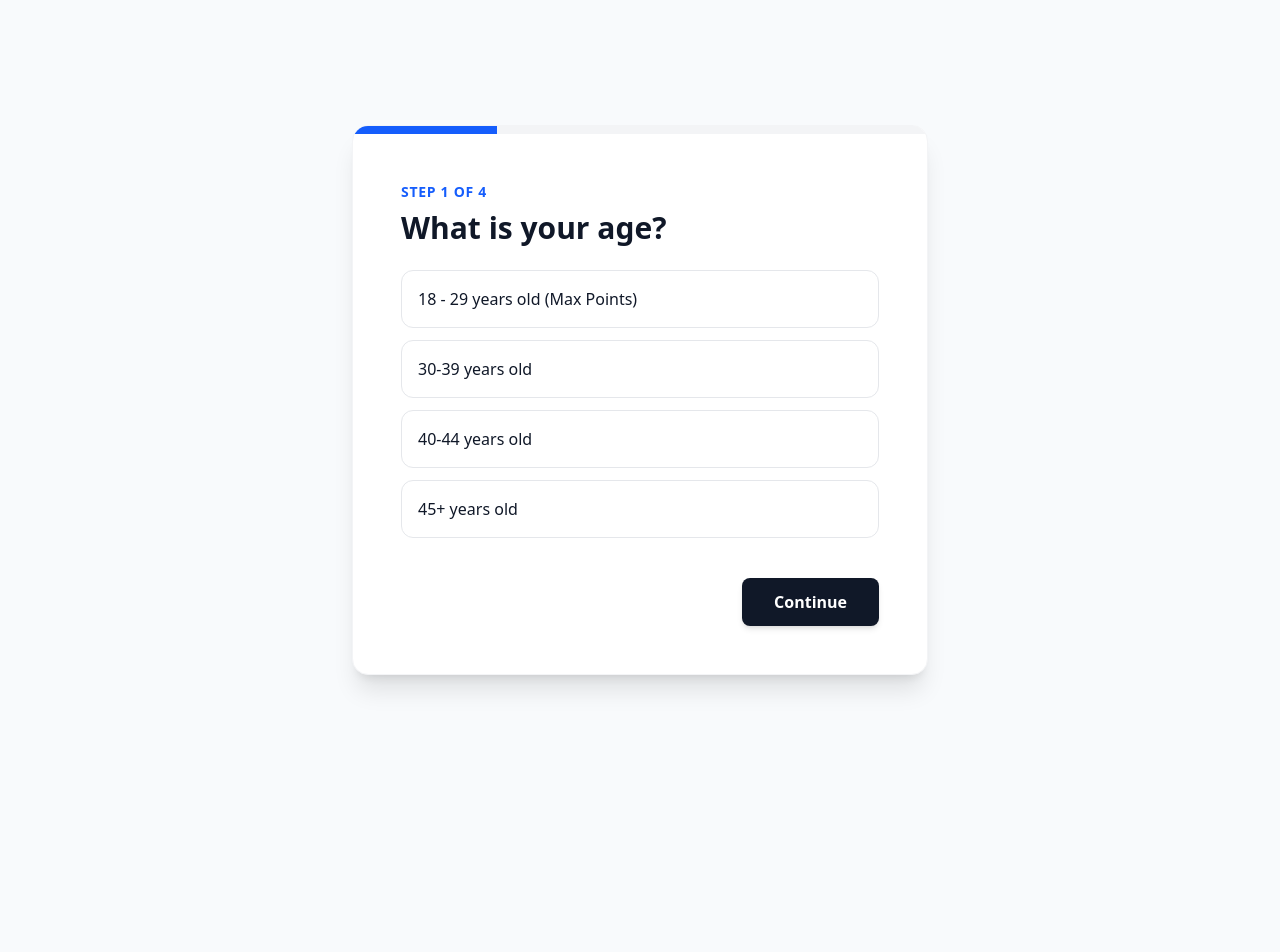
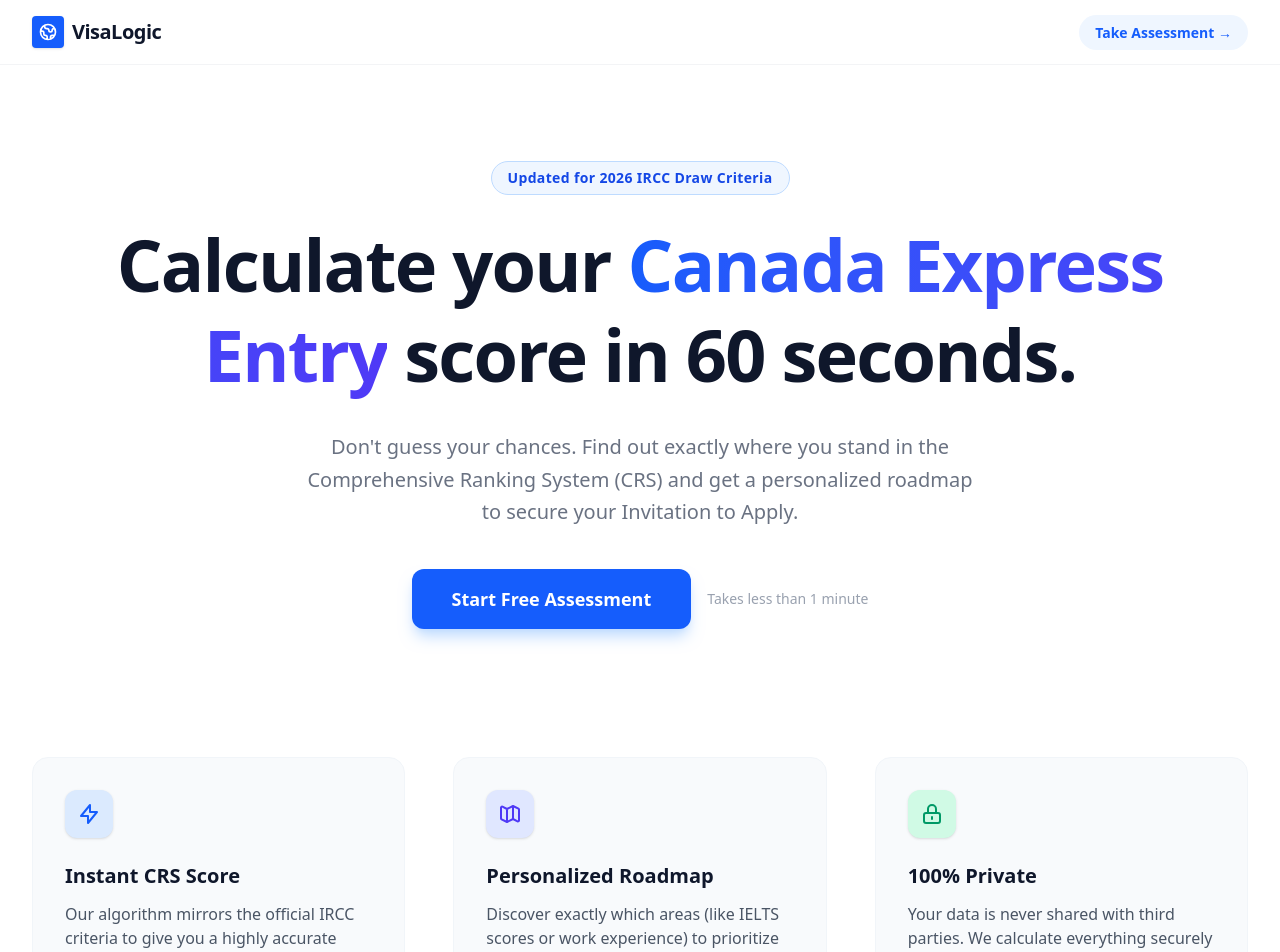
Before and after one commit to squarepegng/visalogic, a Next.js app: page / in a window 1280 px wide. Shown: the top 952 px of the page. Before the commit the page ends 800 px from the top, so only its background shows below. Built offline with nearby package versions, Linux system fonts and the light colour scheme.

Commit message:
Add modern landing page and move assessment to /assessment route

```diff
--- /dev/null
+++ b/src/app/assessment/page.tsx
@@ -0,0 +1,150 @@
+'use client';
+
+import { useState } from 'react';
+
+// CRS Mock Logic Calculator
+const calculateScore = (answers: { age: string; education: string; language: string; experience: string }) => {
+  let score = 0;
+  // Age
+  if (answers.age === '18-29') score += 110;
+  else if (answers.age === '30-39') score += 70;
+  else if (answers.age === '40-44') score += 40;
+  else if (answers.age === '45+') score += 0;
+
+  // Education
+  if (answers.education === 'masters_phd') score += 135;
+  else if (answers.education === 'bachelors') score += 120;
+  else if (answers.education === 'high_school') score += 30;
+
+  // Language (IELTS)
+  if (answers.language === 'excellent') score += 136;
+  else if (answers.language === 'good') score += 90;
+  else if (answers.language === 'basic') score += 40;
+
+  // Experience
+  if (answers.experience === '3_plus') score += 50;
+  else if (answers.experience === '1_2') score += 25;
+  else if (answers.experience === 'none') score += 0;
+
+  return score;
+};
+
+export default function EligibilityTest() {
+  const [step, setStep] = useState(1);
+  const [answers, setAnswers] = useState({
+    age: '',
+    education: '',
+    language: '',
+    experience: ''
+  });
+
+  const handleSelect = (field: string, value: string) => {
+    setAnswers({ ...answers, [field]: value });
+  };
+
+  const nextStep = () => {
+    if (step < 5) setStep(step + 1);
+  };
+
+  const renderStep = () => {
+    switch (step) {
+      case 1:
+        return (
+          <div className="animate-fade-in">
+            <h1 className="text-3xl font-bold mb-6">What is your age?</h1>
+            <div className="space-y-3">
+              {['18-29', '30-39', '40-44', '45+'].map((val) => (
+                <button key={val} onClick={() => handleSelect('age', val)} className={`w-full text-left p-4 border rounded-xl ${answers.age === val ? 'border-blue-500 bg-blue-50' : 'border-gray-200 hover:bg-gray-50'}`}>
+                  {val === '18-29' ? '18 - 29 years old (Max Points)' : `${val} years old`}
+                </button>
+              ))}
+            </div>
+          </div>
+        );
+      case 2:
+        return (
+          <div className="animate-fade-in">
+            <h1 className="text-3xl font-bold mb-6">Highest level of education?</h1>
+            <div className="space-y-3">
+              <button onClick={() => handleSelect('education', 'masters_phd')} className={`w-full text-left p-4 border rounded-xl ${answers.education === 'masters_phd' ? 'border-blue-500 bg-blue-50' : 'border-gray-200'}`}>Master's or Ph.D.</button>
+              <button onClick={() => handleSelect('education', 'bachelors')} className={`w-full text-left p-4 border rounded-xl ${answers.education === 'bachelors' ? 'border-blue-500 bg-blue-50' : 'border-gray-200'}`}>Bachelor's Degree</button>
+              <button onClick={() => handleSelect('education', 'high_school')} className={`w-full text-left p-4 border rounded-xl ${answers.education === 'high_school' ? 'border-blue-500 bg-blue-50' : 'border-gray-200'}`}>High School Diploma</button>
+            </div>
+          </div>
+        );
+      case 3:
+        return (
+          <div className="animate-fade-in">
+            <h1 className="text-3xl font-bold mb-6">English Proficiency (IELTS)?</h1>
+            <div className="space-y-3">
+              <button onClick={() => handleSelect('language', 'excellent')} className={`w-full text-left p-4 border rounded-xl ${answers.language === 'excellent' ? 'border-blue-500 bg-blue-50' : 'border-gray-200'}`}>Excellent (CLB 9+)</button>
+              <button onClick={() => handleSelect('language', 'good')} className={`w-full text-left p-4 border rounded-xl ${answers.language === 'good' ? 'border-blue-500 bg-blue-50' : 'border-gray-200'}`}>Good (CLB 7-8)</button>
+              <button onClick={() => handleSelect('language', 'basic')} className={`w-full text-left p-4 border rounded-xl ${answers.language === 'basic' ? 'border-blue-500 bg-blue-50' : 'border-gray-200'}`}>Basic (CLB 4-6)</button>
+            </div>
+          </div>
+        );
+      case 4:
+        return (
+          <div className="animate-fade-in">
+            <h1 className="text-3xl font-bold mb-6">Skilled Work Experience?</h1>
+            <div className="space-y-3">
+              <button onClick={() => handleSelect('experience', '3_plus')} className={`w-full text-left p-4 border rounded-xl ${answers.experience === '3_plus' ? 'border-blue-500 bg-blue-50' : 'border-gray-200'}`}>3 or more years</button>
+              <button onClick={() => handleSelect('experience', '1_2')} className={`w-full text-left p-4 border rounded-xl ${answers.experience === '1_2' ? 'border-blue-500 bg-blue-50' : 'border-gray-200'}`}>1 to 2 years</button>
+              <button onClick={() => handleSelect('experience', 'none')} className={`w-full text-left p-4 border rounded-xl ${answers.experience === 'none' ? 'border-blue-500 bg-blue-50' : 'border-gray-200'}`}>Less than 1 year</button>
+            </div>
+          </div>
+        );
+      case 5:
+        // PAYWALL STATE
+        return (
+          <div className="text-center animate-fade-in">
+            <div className="mx-auto w-16 h-16 bg-blue-100 text-blue-600 rounded-full flex items-center justify-center mb-4">
+               <svg className="w-8 h-8" fill="none" stroke="currentColor" viewBox="0 0 24 24"><path strokeLinecap="round" strokeLinejoin="round" strokeWidth="2" d="M9 12l2 2 4-4m6 2a9 9 0 11-18 0 9 9 0 0118 0z"></path></svg>
+            </div>
+            <h2 className="text-2xl font-bold mb-2">Test Complete!</h2>
+            <p className="text-gray-600 mb-6">We have calculated your exact CRS score based on the latest IRCC draw.</p>
+
+            <div className="bg-white p-6 rounded-xl border shadow-sm mb-6 text-left">
+                <h3 className="font-bold text-gray-900 mb-4">Unlock your results to get:</h3>
+                <ul className="space-y-3 text-sm text-gray-600">
+                    <li>✅ Your exact CRS Score vs current cutoff</li>
+                    <li>✅ Roadmap to boost your score by up to 50 points</li>
+                    <li>✅ PDF Document checklist for your profile</li>
+                </ul>
+            </div>
+
+            {/* STRIPE CHECKOUT BUTTON */}
+            <button className="w-full bg-blue-600 hover:bg-blue-700 text-white font-bold py-4 rounded-xl shadow-lg transition-colors flex justify-center items-center gap-2">
+                Unlock Results for $19.00
+            </button>
+            <p className="mt-4 text-xs text-gray-400">Secure payment processed by Stripe</p>
+          </div>
+        );
+    }
+  };
+
+  return (
+    <div className="min-h-screen bg-slate-50 flex items-center justify-center p-4">
+      <div className="max-w-xl w-full bg-white rounded-2xl shadow-xl overflow-hidden border border-gray-100">
+        {step < 5 && (
+          <div className="bg-gray-100 h-2 w-full">
+            <div className={`bg-blue-600 h-2 transition-all duration-500`} style={{ width: `${(step / 4) * 100}%` }}></div>
+          </div>
+        )}
+        <div className="p-8 sm:p-12 text-gray-900">
+          {step < 5 && <div className="text-sm font-semibold text-blue-600 uppercase tracking-wider mb-2">Step {step} of 4</div>}
+
+          {renderStep()}
+
+          {step < 5 && (
+            <div className="mt-10 flex justify-end">
+              <button onClick={nextStep} className="bg-gray-900 hover:bg-black text-white font-semibold py-3 px-8 rounded-lg shadow-md transition-transform active:scale-95">
+                Continue
+              </button>
+            </div>
+          )}
+        </div>
+      </div>
+    </div>
+  );
+}
--- a/src/app/page.tsx
+++ b/src/app/page.tsx
@@ -1,150 +1,75 @@
-'use client';
+import Link from 'next/link';
 
-import { useState } from 'react';
-
-// CRS Mock Logic Calculator
-const calculateScore = (answers: { age: string; education: string; language: string; experience: string }) => {
-  let score = 0;
-  // Age
-  if (answers.age === '18-29') score += 110;
-  else if (answers.age === '30-39') score += 70;
-  else if (answers.age === '40-44') score += 40;
-  else if (answers.age === '45+') score += 0;
-
-  // Education
-  if (answers.education === 'masters_phd') score += 135;
-  else if (answers.education === 'bachelors') score += 120;
-  else if (answers.education === 'high_school') score += 30;
-
-  // Language (IELTS)
-  if (answers.language === 'excellent') score += 136;
-  else if (answers.language === 'good') score += 90;
-  else if (answers.language === 'basic') score += 40;
-
-  // Experience
-  if (answers.experience === '3_plus') score += 50;
-  else if (answers.experience === '1_2') score += 25;
-  else if (answers.experience === 'none') score += 0;
-
-  return score;
-};
-
-export default function EligibilityTest() {
-  const [step, setStep] = useState(1);
-  const [answers, setAnswers] = useState({
-    age: '',
-    education: '',
-    language: '',
-    experience: ''
-  });
-
-  const handleSelect = (field: string, value: string) => {
-    setAnswers({ ...answers, [field]: value });
-  };
-
-  const nextStep = () => {
-    if (step < 5) setStep(step + 1);
-  };
-
-  const renderStep = () => {
-    switch (step) {
-      case 1:
-        return (
-          <div className="animate-fade-in">
-            <h1 className="text-3xl font-bold mb-6">What is your age?</h1>
-            <div className="space-y-3">
-              {['18-29', '30-39', '40-44', '45+'].map((val) => (
-                <button key={val} onClick={() => handleSelect('age', val)} className={`w-full text-left p-4 border rounded-xl ${answers.age === val ? 'border-blue-500 bg-blue-50' : 'border-gray-200 hover:bg-gray-50'}`}>
-                  {val === '18-29' ? '18 - 29 years old (Max Points)' : `${val} years old`}
-                </button>
-              ))}
+export default function LandingPage() {
+  return (
+    <div className="min-h-screen bg-white text-slate-900 font-sans selection:bg-blue-100">
+      {/* Navigation */}
+      <nav className="border-b border-gray-100 bg-white/80 backdrop-blur-md sticky top-0 z-50">
+        <div className="max-w-7xl mx-auto px-4 sm:px-6 lg:px-8">
+          <div className="flex justify-between h-16 items-center">
+            <div className="flex-shrink-0 flex items-center gap-2">
+              <div className="w-8 h-8 bg-blue-600 rounded flex items-center justify-center shadow-sm">
+                <svg className="w-5 h-5 text-white" fill="none" stroke="currentColor" viewBox="0 0 24 24"><path strokeLinecap="round" strokeLinejoin="round" strokeWidth="2" d="M3.055 11H5a2 2 0 012 2v1a2 2 0 002 2 2 2 0 012 2v2.945M8 3.935V5.5A2.5 2.5 0 0010.5 8h.5a2 2 0 012 2 2 2 0 104 0 2 2 0 012-2h1.064M15 20.488V18a2 2 0 012-2h3.064M21 12a9 9 0 11-18 0 9 9 0 0118 0z"></path></svg>
+              </div>
+              <span className="font-bold text-xl tracking-tight">VisaLogic</span>
+            </div>
+            <div>
+              <Link href="/assessment" className="text-sm font-semibold text-blue-600 hover:text-blue-700 bg-blue-50 px-4 py-2 rounded-full transition-colors">
+                Take Assessment &rarr;
+              </Link>
             </div>
           </div>
-        );
-      case 2:
-        return (
-          <div className="animate-fade-in">
-            <h1 className="text-3xl font-bold mb-6">Highest level of education?</h1>
-            <div className="space-y-3">
-              <button onClick={() => handleSelect('education', 'masters_phd')} className={`w-full text-left p-4 border rounded-xl ${answers.education === 'masters_phd' ? 'border-blue-500 bg-blue-50' : 'border-gray-200'}`}>Master's or Ph.D.</button>
-              <button onClick={() => handleSelect('education', 'bachelors')} className={`w-full text-left p-4 border rounded-xl ${answers.education === 'bachelors' ? 'border-blue-500 bg-blue-50' : 'border-gray-200'}`}>Bachelor's Degree</button>
-              <button onClick={() => handleSelect('education', 'high_school')} className={`w-full text-left p-4 border rounded-xl ${answers.education === 'high_school' ? 'border-blue-500 bg-blue-50' : 'border-gray-200'}`}>High School Diploma</button>
+        </div>
+      </nav>
+
+      {/* Hero Section */}
+      <main className="max-w-7xl mx-auto px-4 sm:px-6 lg:px-8 pt-24 pb-24 text-center">
+        <div className="inline-block mb-6 px-4 py-1.5 rounded-full border border-blue-200 bg-blue-50 text-blue-700 text-sm font-semibold tracking-wide">
+          Updated for 2026 IRCC Draw Criteria
+        </div>
+        <h1 className="text-5xl md:text-7xl font-extrabold tracking-tight mb-8 leading-tight">
+          Calculate your <span className="text-transparent bg-clip-text bg-gradient-to-r from-blue-600 to-indigo-600">Canada Express Entry</span> score in 60 seconds.
+        </h1>
+        <p className="text-xl text-gray-500 mb-10 max-w-2xl mx-auto leading-relaxed">
+          Don't guess your chances. Find out exactly where you stand in the Comprehensive Ranking System (CRS) and get a personalized roadmap to secure your Invitation to Apply.
+        </p>
+        <div className="flex flex-col sm:flex-row justify-center gap-4 items-center">
+          <Link href="/assessment" className="w-full sm:w-auto bg-blue-600 hover:bg-blue-700 text-white font-bold py-4 px-10 rounded-xl shadow-lg shadow-blue-200 transition-transform hover:scale-105 text-lg">
+            Start Free Assessment
+          </Link>
+          <span className="text-sm text-gray-400">Takes less than 1 minute</span>
+        </div>
+
+        {/* Features Grid */}
+        <div className="mt-32 grid md:grid-cols-3 gap-12 text-left">
+          <div className="bg-slate-50 p-8 rounded-2xl border border-slate-100">
+            <div className="w-12 h-12 bg-blue-100 text-blue-600 rounded-xl flex items-center justify-center mb-6 shadow-sm">
+              <svg className="w-6 h-6" fill="none" stroke="currentColor" viewBox="0 0 24 24"><path strokeLinecap="round" strokeLinejoin="round" strokeWidth="2" d="M13 10V3L4 14h7v7l9-11h-7z"></path></svg>
             </div>
+            <h3 className="text-xl font-bold mb-3">Instant CRS Score</h3>
+            <p className="text-gray-600">Our algorithm mirrors the official IRCC criteria to give you a highly accurate estimate instantly without waiting.</p>
           </div>
-        );
-      case 3:
-        return (
-          <div className="animate-fade-in">
-            <h1 className="text-3xl font-bold mb-6">English Proficiency (IELTS)?</h1>
-            <div className="space-y-3">
-              <button onClick={() => handleSelect('language', 'excellent')} className={`w-full text-left p-4 border rounded-xl ${answers.language === 'excellent' ? 'border-blue-500 bg-blue-50' : 'border-gray-200'}`}>Excellent (CLB 9+)</button>
-              <button onClick={() => handleSelect('language', 'good')} className={`w-full text-left p-4 border rounded-xl ${answers.language === 'good' ? 'border-blue-500 bg-blue-50' : 'border-gray-200'}`}>Good (CLB 7-8)</button>
-              <button onClick={() => handleSelect('language', 'basic')} className={`w-full text-left p-4 border rounded-xl ${answers.language === 'basic' ? 'border-blue-500 bg-blue-50' : 'border-gray-200'}`}>Basic (CLB 4-6)</button>
+          <div className="bg-slate-50 p-8 rounded-2xl border border-slate-100">
+            <div className="w-12 h-12 bg-indigo-100 text-indigo-600 rounded-xl flex items-center justify-center mb-6 shadow-sm">
+              <svg className="w-6 h-6" fill="none" stroke="currentColor" viewBox="0 0 24 24"><path strokeLinecap="round" strokeLinejoin="round" strokeWidth="2" d="M9 20l-5.447-2.724A1 1 0 013 16.382V5.618a1 1 0 011.447-.894L9 7m0 13l6-3m-6 3V7m6 10l4.553 2.276A1 1 0 0021 18.382V7.618a1 1 0 00-.553-.894L15 4m0 13V4m0 0L9 7"></path></svg>
             </div>
+            <h3 className="text-xl font-bold mb-3">Personalized Roadmap</h3>
+            <p className="text-gray-600">Discover exactly which areas (like IELTS scores or work experience) to prioritize to boost your points.</p>
           </div>
-        );
-      case 4:
-        return (
-          <div className="animate-fade-in">
-            <h1 className="text-3xl font-bold mb-6">Skilled Work Experience?</h1>
-            <div className="space-y-3">
-              <button onClick={() => handleSelect('experience', '3_plus')} className={`w-full text-left p-4 border rounded-xl ${answers.experience === '3_plus' ? 'border-blue-500 bg-blue-50' : 'border-gray-200'}`}>3 or more years</button>
-              <button onClick={() => handleSelect('experience', '1_2')} className={`w-full text-left p-4 border rounded-xl ${answers.experience === '1_2' ? 'border-blue-500 bg-blue-50' : 'border-gray-200'}`}>1 to 2 years</button>
-              <button onClick={() => handleSelect('experience', 'none')} className={`w-full text-left p-4 border rounded-xl ${answers.experience === 'none' ? 'border-blue-500 bg-blue-50' : 'border-gray-200'}`}>Less than 1 year</button>
+          <div className="bg-slate-50 p-8 rounded-2xl border border-slate-100">
+            <div className="w-12 h-12 bg-emerald-100 text-emerald-600 rounded-xl flex items-center justify-center mb-6 shadow-sm">
+              <svg className="w-6 h-6" fill="none" stroke="currentColor" viewBox="0 0 24 24"><path strokeLinecap="round" strokeLinejoin="round" strokeWidth="2" d="M12 15v2m-6 4h12a2 2 0 002-2v-6a2 2 0 00-2-2H6a2 2 0 00-2 2v6a2 2 0 002 2zm10-10V7a4 4 0 00-8 0v4h8z"></path></svg>
             </div>
+            <h3 className="text-xl font-bold mb-3">100% Private</h3>
+            <p className="text-gray-600">Your data is never shared with third parties. We calculate everything securely to protect your privacy.</p>
           </div>
-        );
-      case 5:
-        // PAYWALL STATE
-        return (
-          <div className="text-center animate-fade-in">
-            <div className="mx-auto w-16 h-16 bg-blue-100 text-blue-600 rounded-full flex items-center justify-center mb-4">
-               <svg className="w-8 h-8" fill="none" stroke="currentColor" viewBox="0 0 24 24"><path strokeLinecap="round" strokeLinejoin="round" strokeWidth="2" d="M9 12l2 2 4-4m6 2a9 9 0 11-18 0 9 9 0 0118 0z"></path></svg>
-            </div>
-            <h2 className="text-2xl font-bold mb-2">Test Complete!</h2>
-            <p className="text-gray-600 mb-6">We have calculated your exact CRS score based on the latest IRCC draw.</p>
+        </div>
+      </main>
 
-            <div className="bg-white p-6 rounded-xl border shadow-sm mb-6 text-left">
-                <h3 className="font-bold text-gray-900 mb-4">Unlock your results to get:</h3>
-                <ul className="space-y-3 text-sm text-gray-600">
-                    <li>✅ Your exact CRS Score vs current cutoff</li>
-                    <li>✅ Roadmap to boost your score by up to 50 points</li>
-                    <li>✅ PDF Document checklist for your profile</li>
-                </ul>
-            </div>
-
-            {/* STRIPE CHECKOUT BUTTON */}
-            <button className="w-full bg-blue-600 hover:bg-blue-700 text-white font-bold py-4 rounded-xl shadow-lg transition-colors flex justify-center items-center gap-2">
-                Unlock Results for $19.00
-            </button>
-            <p className="mt-4 text-xs text-gray-400">Secure payment processed by Stripe</p>
-          </div>
-        );
-    }
-  };
-
-  return (
-    <div className="min-h-screen bg-slate-50 flex items-center justify-center p-4">
-      <div className="max-w-xl w-full bg-white rounded-2xl shadow-xl overflow-hidden border border-gray-100">
-        {step < 5 && (
-          <div className="bg-gray-100 h-2 w-full">
-            <div className={`bg-blue-600 h-2 transition-all duration-500`} style={{ width: `${(step / 4) * 100}%` }}></div>
-          </div>
-        )}
-        <div className="p-8 sm:p-12 text-gray-900">
-          {step < 5 && <div className="text-sm font-semibold text-blue-600 uppercase tracking-wider mb-2">Step {step} of 4</div>}
-
-          {renderStep()}
-
-          {step < 5 && (
-            <div className="mt-10 flex justify-end">
-              <button onClick={nextStep} className="bg-gray-900 hover:bg-black text-white font-semibold py-3 px-8 rounded-lg shadow-md transition-transform active:scale-95">
-                Continue
-              </button>
-            </div>
-          )}
-        </div>
-      </div>
+      {/* Footer */}
+      <footer className="border-t border-gray-100 py-12 text-center text-gray-500 text-sm">
+        <p>&copy; 2026 VisaLogic. Not affiliated with the Canadian Government.</p>
+      </footer>
     </div>
   );
 }
```
